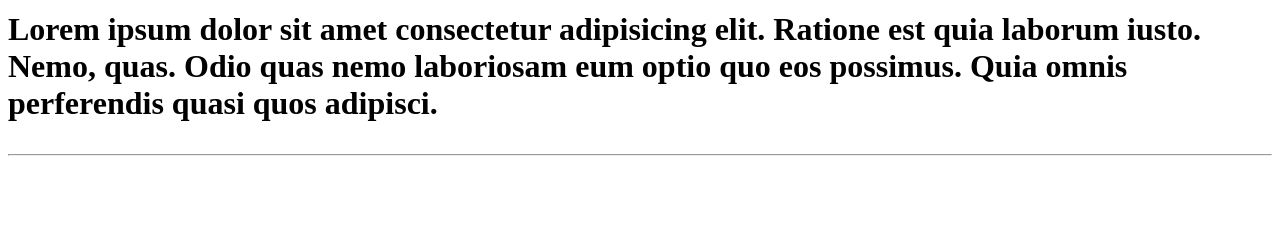
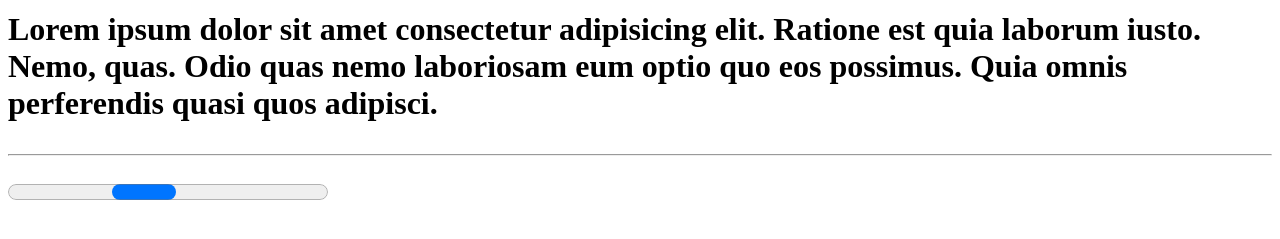
Before and after one commit to LeonardoNunes83/Ola-Mundo, a plain HTML site: page index.html in a window 1280 px wide. Shown: the part 79-318 px from the top of the page. Drawn offline with Linux system fonts and the light colour scheme.

Commit message:
Update index.html

```diff
--- a/index.html
+++ b/index.html
@@ -9,5 +9,7 @@
 <h1>Olá, Mundo!<h1>
     <P>Lorem ipsum dolor sit amet consectetur adipisicing elit. Ratione est quia laborum iusto. Nemo, quas. Odio quas nemo laboriosam eum optio quo eos possimus. Quia omnis perferendis quasi quos adipisci.</P>
     <hr>
+    <progress>Lorem ipsum dolor sit amet consectetur adipisicing elit. Excepturi dolorum ea eius atque autem aliquid facere ut assumenda, neque pariatur, voluptate impedit laborum iusto tempore esse doloribus totam nemo rem?
+    </progress>
 </body>
 </html>
```
